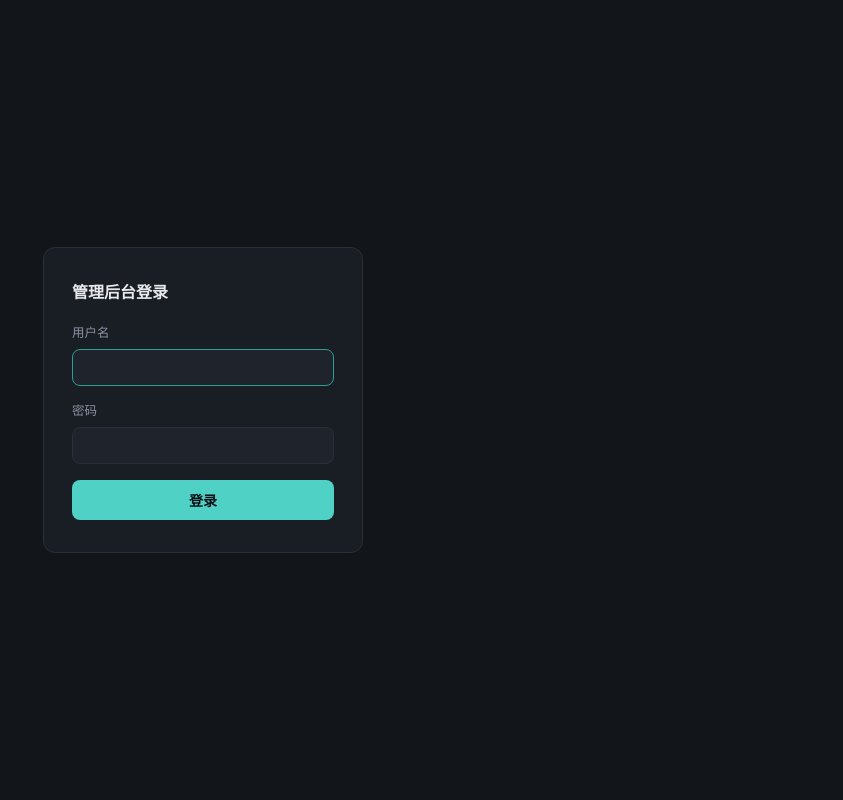
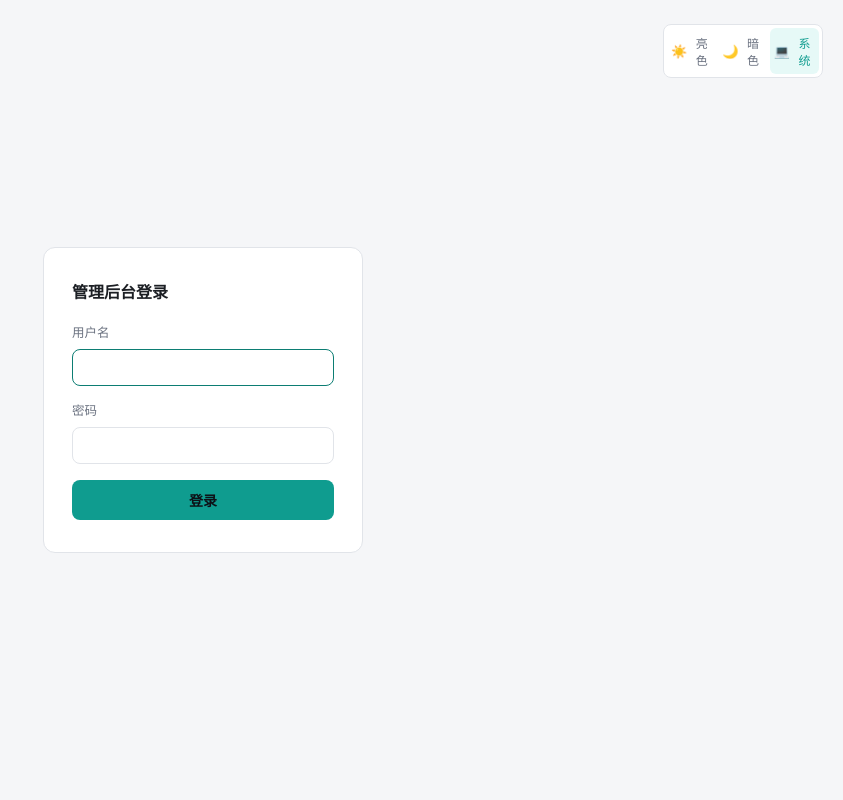
Before and after one commit to lewsuy/nav-portal, a Flask app: page /admin/login in a window 1280 px wide. Shown: the whole page, without its empty margins (437-1280 px from the left). Run offline with Flask 3, Linux system fonts and the light colour scheme.

Commit message:
feat: 支持亮色/暗色/跟随系统三种主题切换

```diff
--- a/static/css/style.css
+++ b/static/css/style.css
@@ -1,4 +1,5 @@
-:root {
+:root,
+html[data-theme="dark"] {
   --bg: #12151a;
   --panel: #191d24;
   --card: #1f242c;
@@ -14,6 +15,19 @@
     "Hiragino Sans GB", "Microsoft YaHei", sans-serif;
 }
 
+html[data-theme="light"] {
+  --bg: #f5f6f8;
+  --panel: #ffffff;
+  --card: #ffffff;
+  --card-hover: #eef0f3;
+  --border: #e1e4e9;
+  --text: #1c1f24;
+  --text-dim: #6b7280;
+  --accent: #0f9c8f;
+  --accent-dim: #0c7d73;
+  --danger: #d1373d;
+}
+
 * { box-sizing: border-box; }
 
 html, body {
@@ -24,6 +38,7 @@ html, body {
   font-family: var(--font);
   font-size: 15px;
   line-height: 1.5;
+  transition: background 0.15s, color 0.15s;
 }
 
 a { color: inherit; text-decoration: none; }
@@ -177,6 +192,44 @@ a { color: inherit; text-decoration: none; }
   font-size: 13px;
 }
 
+/* ---------- 主题切换 ---------- */
+
+.theme-switcher {
+  display: flex;
+  gap: 2px;
+  padding: 3px;
+  margin: 4px 0 16px;
+  background: var(--card);
+  border: 1px solid var(--border);
+  border-radius: 8px;
+}
+
+.theme-opt {
+  flex: 1;
+  display: flex;
+  align-items: center;
+  justify-content: center;
+  gap: 4px;
+  padding: 6px 4px;
+  border: none;
+  border-radius: 6px;
+  background: transparent;
+  color: var(--text-dim);
+  font-size: 12px;
+  font-family: var(--font);
+  cursor: pointer;
+  transition: background 0.15s, color 0.15s;
+}
+
+.theme-opt:hover { color: var(--text); }
+
+.theme-opt.active {
+  background: rgba(79, 209, 197, 0.14);
+  color: var(--accent);
+}
+
+.theme-opt .theme-icon { font-size: 13px; line-height: 1; }
+
 @media (max-width: 720px) {
   .layout { flex-direction: column; }
   .sidebar {
--- /dev/null
+++ b/static/js/theme.js
@@ -0,0 +1,55 @@
+(function () {
+  var STORAGE_KEY = "nav-theme"; // 'light' | 'dark' | 'system'
+
+  function systemTheme() {
+    return window.matchMedia && window.matchMedia("(prefers-color-scheme: light)").matches
+      ? "light"
+      : "dark";
+  }
+
+  function getPreference() {
+    try {
+      return localStorage.getItem(STORAGE_KEY) || "system";
+    } catch (e) {
+      return "system";
+    }
+  }
+
+  function applyEffectiveTheme(pref) {
+    var effective = pref === "system" ? systemTheme() : pref;
+    document.documentElement.setAttribute("data-theme", effective);
+  }
+
+  function syncButtons(pref) {
+    var buttons = document.querySelectorAll("[data-theme-option]");
+    buttons.forEach(function (btn) {
+      btn.classList.toggle("active", btn.getAttribute("data-theme-option") === pref);
+    });
+  }
+
+  function setPreference(pref) {
+    try {
+      localStorage.setItem(STORAGE_KEY, pref);
+    } catch (e) {}
+    applyEffectiveTheme(pref);
+    syncButtons(pref);
+  }
+
+  document.addEventListener("DOMContentLoaded", function () {
+    var pref = getPreference();
+    syncButtons(pref);
+
+    var buttons = document.querySelectorAll("[data-theme-option]");
+    buttons.forEach(function (btn) {
+      btn.addEventListener("click", function () {
+        setPreference(btn.getAttribute("data-theme-option"));
+      });
+    });
+  });
+
+  if (window.matchMedia) {
+    window.matchMedia("(prefers-color-scheme: light)").addEventListener("change", function () {
+      if (getPreference() === "system") applyEffectiveTheme("system");
+    });
+  }
+})();
--- /dev/null
+++ b/templates/_theme_init.html
@@ -0,0 +1,11 @@
+<script>
+(function () {
+  try {
+    var pref = localStorage.getItem("nav-theme") || "system";
+    var effective = pref === "system"
+      ? ((window.matchMedia && window.matchMedia("(prefers-color-scheme: light)").matches) ? "light" : "dark")
+      : pref;
+    document.documentElement.setAttribute("data-theme", effective);
+  } catch (e) {}
+})();
+</script>
--- /dev/null
+++ b/templates/_theme_switcher.html
@@ -0,0 +1,11 @@
+<div class="theme-switcher" role="group" aria-label="主题切换">
+  <button type="button" class="theme-opt" data-theme-option="light" title="亮色">
+    <span class="theme-icon">☀️</span>亮色
+  </button>
+  <button type="button" class="theme-opt" data-theme-option="dark" title="暗色">
+    <span class="theme-icon">🌙</span>暗色
+  </button>
+  <button type="button" class="theme-opt" data-theme-option="system" title="跟随系统">
+    <span class="theme-icon">💻</span>系统
+  </button>
+</div>
--- a/templates/admin.html
+++ b/templates/admin.html
@@ -4,6 +4,7 @@
 <meta charset="UTF-8">
 <meta name="viewport" content="width=device-width, initial-scale=1">
 <title>管理后台</title>
+{% include "_theme_init.html" %}
 <link rel="stylesheet" href="/static/css/style.css">
 <link rel="stylesheet" href="/static/css/admin.css">
 </head>
@@ -11,6 +12,7 @@
 <div class="layout">
   <aside class="sidebar">
     <div class="brand">内部导航 · 后台</div>
+    {% include "_theme_switcher.html" %}
     <nav class="cat-nav">
       <a href="/" class="cat-link">← 返回前台</a>
       <a href="#" class="cat-link" id="changePwdBtn">修改密码</a>
@@ -118,6 +120,7 @@
 
 <div class="toast" id="toast"></div>
 
+<script src="/static/js/theme.js"></script>
 <script src="/static/js/admin.js"></script>
 </body>
 </html>
--- a/templates/admin_login.html
+++ b/templates/admin_login.html
@@ -4,9 +4,11 @@
 <meta charset="UTF-8">
 <meta name="viewport" content="width=device-width, initial-scale=1">
 <title>管理后台登录</title>
+{% include "_theme_init.html" %}
 <link rel="stylesheet" href="/static/css/style.css">
 <style>
   body { display:flex; align-items:center; justify-content:center; min-height:100vh; }
+  .login-theme-switcher { position: fixed; top: 20px; right: 20px; width: 160px; }
   .login-box {
     width: 320px;
     background: var(--panel);
@@ -31,6 +33,9 @@
 </style>
 </head>
 <body>
+  <div class="login-theme-switcher">
+    {% include "_theme_switcher.html" %}
+  </div>
   <div class="login-box">
     <h1>管理后台登录</h1>
     {% if error %}<div class="error">{{ error }}</div>{% endif %}
@@ -42,5 +47,6 @@
       <button type="submit">登录</button>
     </form>
   </div>
+  <script src="/static/js/theme.js"></script>
 </body>
 </html>
--- a/templates/index.html
+++ b/templates/index.html
@@ -4,12 +4,14 @@
 <meta charset="UTF-8">
 <meta name="viewport" content="width=device-width, initial-scale=1">
 <title>内部导航</title>
+{% include "_theme_init.html" %}
 <link rel="stylesheet" href="/static/css/style.css">
 </head>
 <body>
 <div class="layout">
   <aside class="sidebar">
     <div class="brand">内部导航</div>
+    {% include "_theme_switcher.html" %}
     <nav class="cat-nav" id="catNav">
       {% for g in groups %}
       <a href="#cat-{{ g.category.id }}" class="cat-link" data-target="cat-{{ g.category.id }}">{{ g.category.name }}</a>
@@ -47,6 +49,7 @@
   </main>
 </div>
 
+<script src="/static/js/theme.js"></script>
 <script src="/static/js/main.js"></script>
 </body>
 </html>
```
